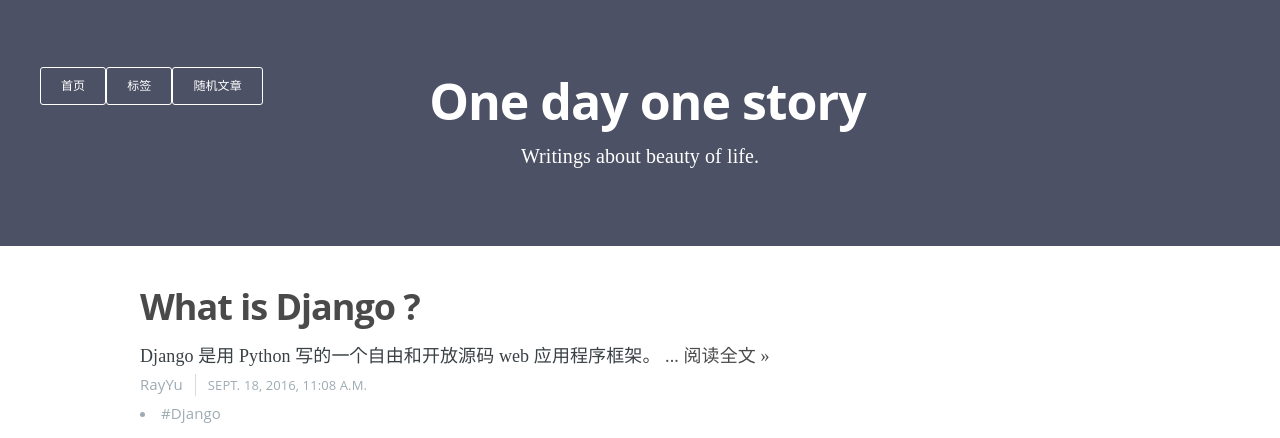
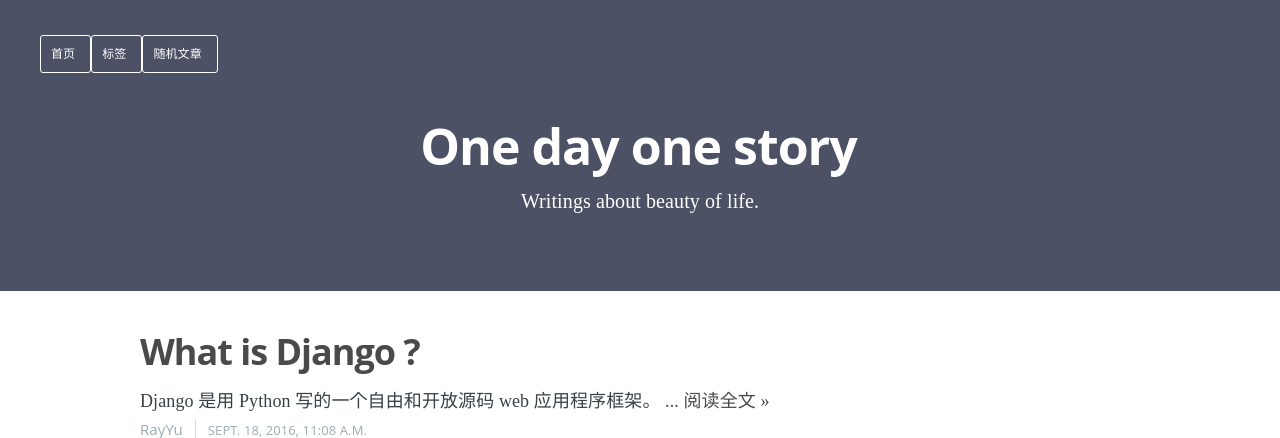
Before and after one commit to RayYu03/ONE, a Django app: page /blog/ in a window 1280 px wide. Shown: the top 438 px of the page. Run offline with Django 3.2, Linux system fonts and the light colour scheme; data comes from the database, SQL or seed files in the repository; some libraries are stand-ins or nearby versions.

Commit message:
update header

```diff
--- a/blog/templates/base.html
+++ b/blog/templates/base.html
@@ -11,6 +11,7 @@
     <link rel="stylesheet" href="{% static 'blog/css/css' %}">
     <link rel="stylesheet" href="{% static 'blog/css/main.css' %}">
     <link rel="stylesheet" href="{% static 'blog/css/jupyter.css' %}">
+    <link rel="stylesheet" href="{% static 'blog/css/grid.css' %}">
 </script>
     <title>
           Writings about beauty of life.
--- a/blog/templates/blog/index.html
+++ b/blog/templates/blog/index.html
@@ -1,13 +1,12 @@
 {% extends 'base.html' %}
 {% block header %}
 <header class="main-header no-cover">
-<nav class="main-nav overlay clearfix"></nav>
-<nav class="main-nav overlay clearfix left-nav">
-  <a class="subscribe-button" href="{% url 'blog:detail' random.pk %}"> 随机文章 </a>
-  <a class="subscribe-button" href="{% url 'blog:tag' %}"> 标签 </a>
-  <a class="subscribe-button" href="{% url 'blog:index' %}"> 首页 </a>
+<nav class="main-nav overlay clearfix">
+  <a class="back-button" href="{% url 'blog:index' %}"> 首页 </a>
+  <a class="back-button" href="{% url 'blog:tag' %}"> 标签 </a>
+  <a class="back-button" href="{% url 'blog:detail' random.pk %}"> 随机文章 </a>
+</nav>
 
-</nav>
 <div class="vertical">
     <div class="main-header-content inner">
         <h1 class="page-title">One day one story</h1>
```
